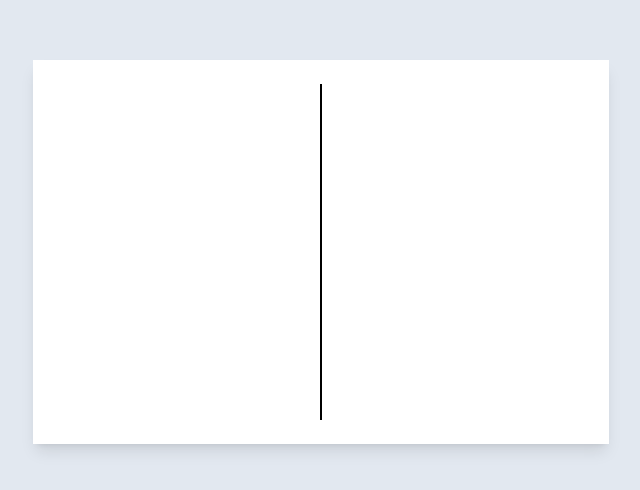
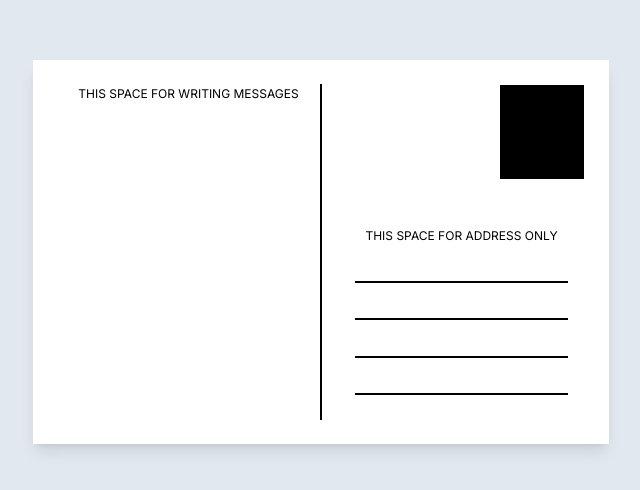
Before and after one commit to danielluna90/postcard-me, a Next.js app: page / in a window 1280 px wide. Shown: the part 148-638 px from the top of the page, without its empty margins (319-959 px from the left). Built offline with nearby package versions, Linux system fonts and the light colour scheme.

Commit message:
Finalize outline of postcard

```diff
--- a/app/components/postcard.tsx
+++ b/app/components/postcard.tsx
@@ -8,8 +8,23 @@ export default function PostCard() {
         <table className="w-full h-full table-fixed">
           <tbody>
             <tr>
-              <td className="border-r-black border-r-2"></td>
-              <td></td>
+              <td className="h-full border-r-black border-r-2">
+                <div id="message" className="w-full h-full">
+                  <p className="text-[12px] text-center">THIS SPACE FOR WRITING MESSAGES</p>
+                  <p className="width-full mr-8"></p>
+
+                </div>
+              </td>
+              <td className="h-full flex flex-col justify-between items-end">
+                <div id="stamp" className="w-[0.87in] h-[0.98in] bg-black"></div>
+                <div id="address-lines" className="w-full h-[2.25in] py-[0.25in] flex flex-col justify-between">
+                  <p className="text-[12px] text-center  ml-8 mr-4">THIS SPACE FOR ADDRESS ONLY</p>
+                  <hr className="h-0.5 ml-8 mr-4 bg-black border-0" />
+                  <hr className="h-0.5 ml-8 mr-4 bg-black border-0" />
+                  <hr className="h-0.5 ml-8 mr-4 bg-black border-0" />
+                  <hr className="h-0.5 ml-8 mr-4 bg-black border-0" />
+                </div>
+              </td>
             </tr>
           </tbody>
         </table>
```
